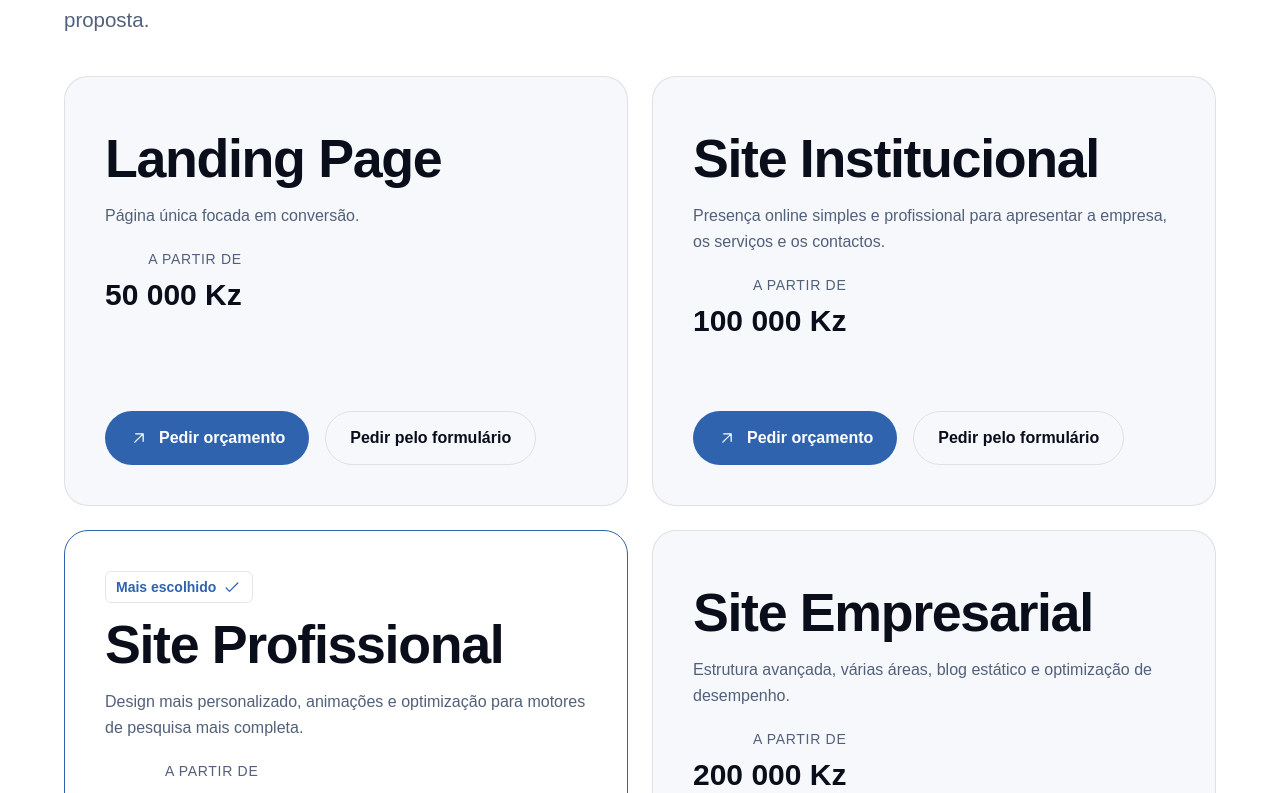
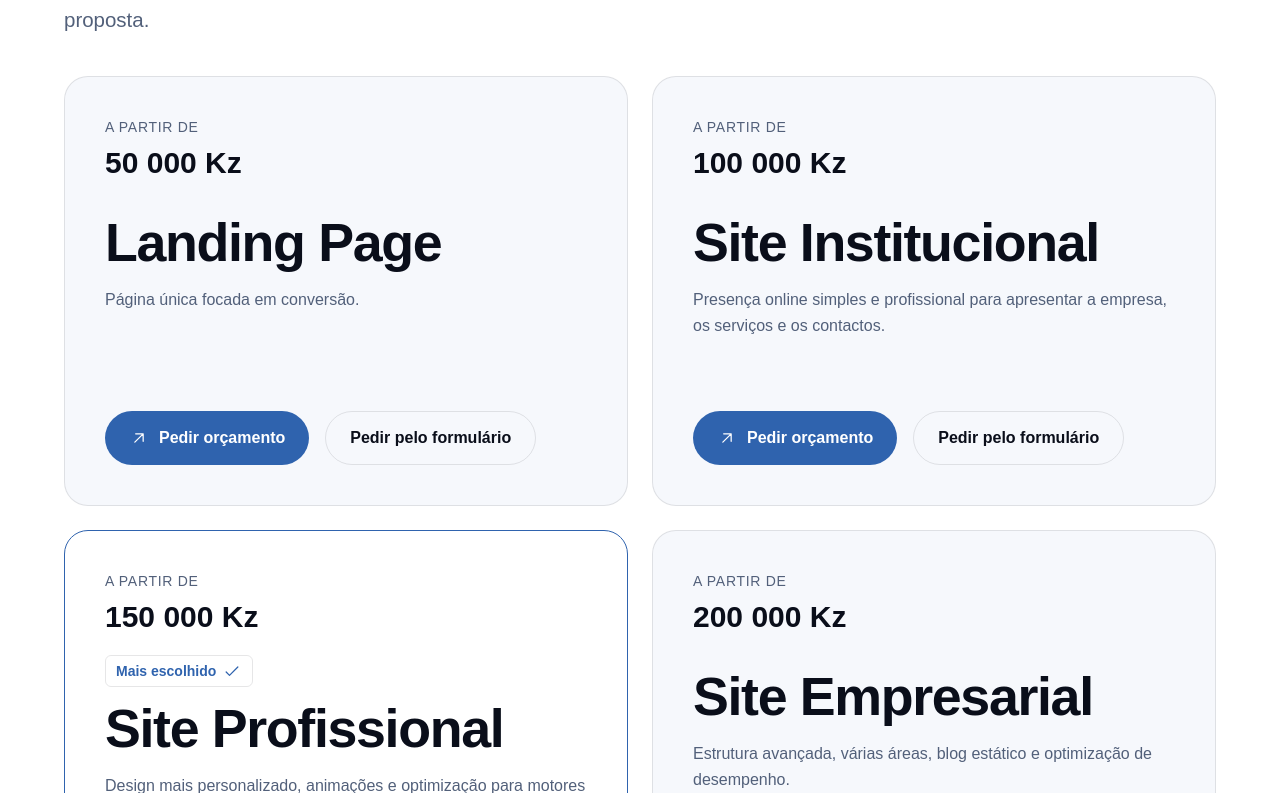
Before and after one commit to elyqueta/ns2_site, an Angular app: page /desenvolvimento-web in a window 1280 px wide. Shown: the part 1207-2000 px from the top of the page. Built offline with nearby package versions, Linux system fonts and the light colour scheme.

Commit message:
fix(fase-07): mover 'A partir de' para o lado esquerdo dos cards de pacote

```diff
--- a/src/app/pages/desenvolvimento-web/desenvolvimento-web.html
+++ b/src/app/pages/desenvolvimento-web/desenvolvimento-web.html
@@ -44,6 +44,14 @@
               [class.bg-bg]="!package.destaque"
             >
               <div class="flex flex-wrap items-start justify-between gap-5 mb-8">
+                <div class="shrink-0 text-left">
+                  <p class="text-sm font-medium text-fg-muted uppercase tracking-wider">
+                    {{ copy.labels.startingAt | localized }}
+                  </p>
+                  <p class="mt-2 font-display text-3xl font-semibold text-fg">
+                    {{ package.aPartirDe | kz }}
+                  </p>
+                </div>
                 <div>
                   @if (package.destaque) {
                     <span class="inline-flex items-center gap-1.5 px-2.5 py-1 rounded-md border border-line text-sm font-semibold text-accent-bright">
@@ -56,14 +64,6 @@
                   </h3>
                   <p class="mt-4 max-w-[60ch] text-base text-fg-muted leading-relaxed">
                     {{ package.descricao | localized }}
-                  </p>
-                </div>
-                <div class="shrink-0 text-right">
-                  <p class="text-sm font-medium text-fg-muted uppercase tracking-wider">
-                    {{ copy.labels.startingAt | localized }}
-                  </p>
-                  <p class="mt-2 font-display text-3xl font-semibold text-fg">
-                    {{ package.aPartirDe | kz }}
                   </p>
                 </div>
               </div>
```
